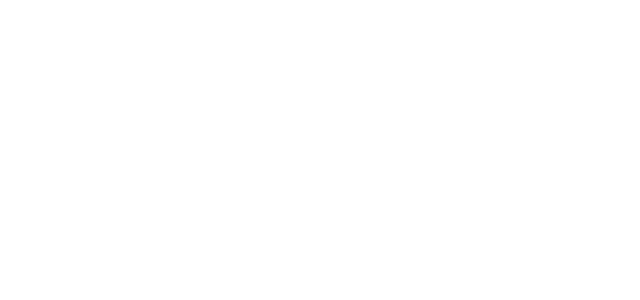
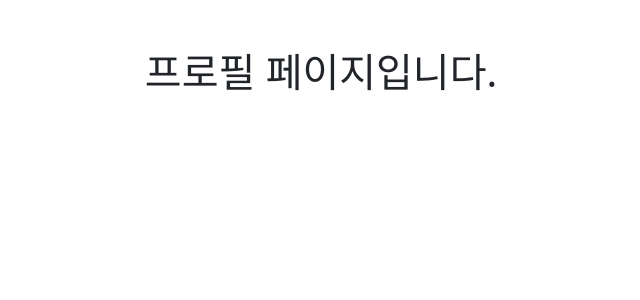
Before and after one commit to hamjung6/react-vite-phc-example2, a React (Vite) app: page /profile in a window 1280 px wide. Before the commit this address had no page. Shown: the top 300 px of the page, without its empty margins (319-959 px from the left). Built offline with nearby package versions, Linux system fonts and the light colour scheme.

Commit message:
라우팅 기본 완료

```diff
--- a/src/App.jsx
+++ b/src/App.jsx
@@ -5,6 +5,7 @@ import Header from './components/Header'
 import { BrowserRouter, Routes, Route } from 'react-router-dom'
 import HomePage from './pages/HomePage'
 import BoardPage from './pages/BoardPage'
+import Profile from './pages/Profile'
 // import reactLogo from './assets/react.svg'
 // import viteLogo from '/vite.svg'
 // import './App.css'
@@ -16,6 +17,7 @@ function App() {
         <Routes>
           <Route path="/" element={<HomePage />}></Route>
           <Route path="/board" element={<BoardPage />}></Route>
+          <Route path="/profile" element={<Profile />}></Route>
         </Routes>
       </BrowserRouter>
     </>
--- /dev/null
+++ b/src/pages/Profile.jsx
@@ -0,0 +1,7 @@
+import React from 'react'
+
+const Profile = () => {
+  return <h1 className="text-center mt-5">프로필 페이지입니다.</h1>
+}
+
+export default Profile
```
